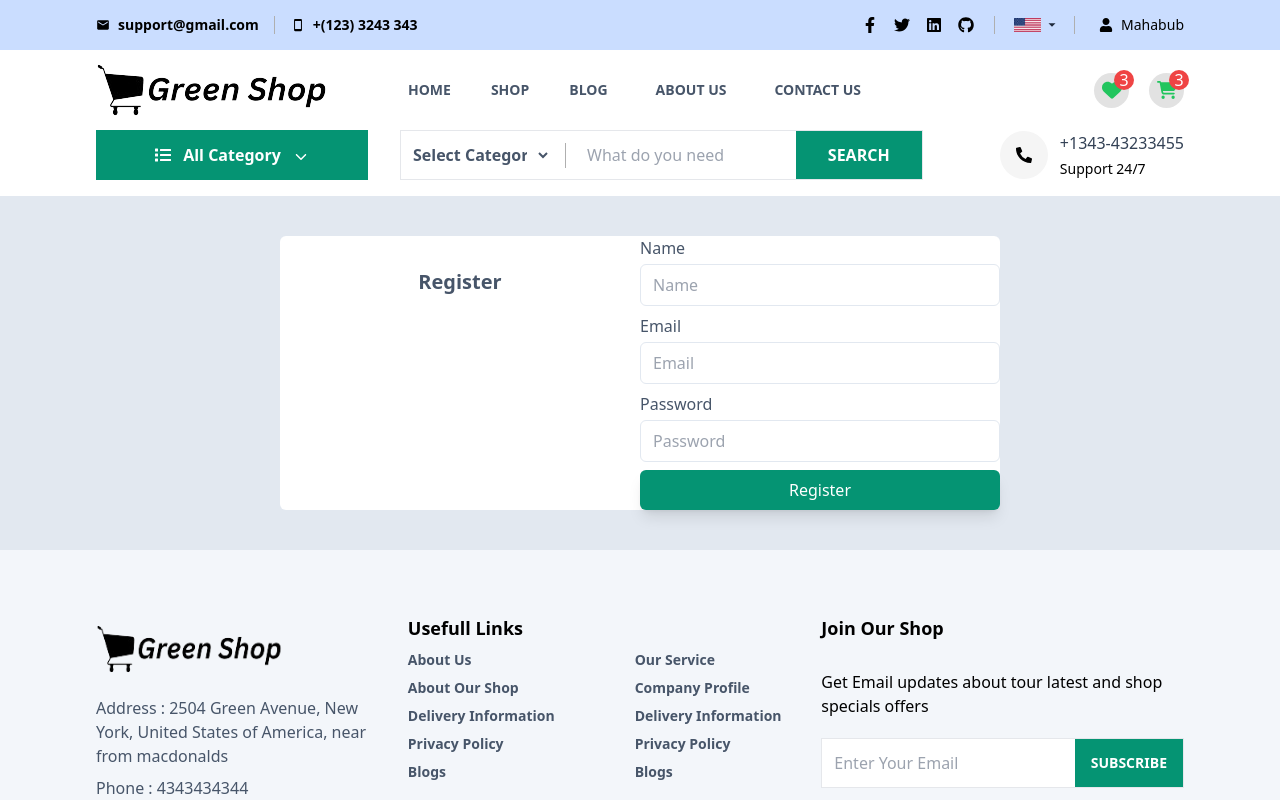
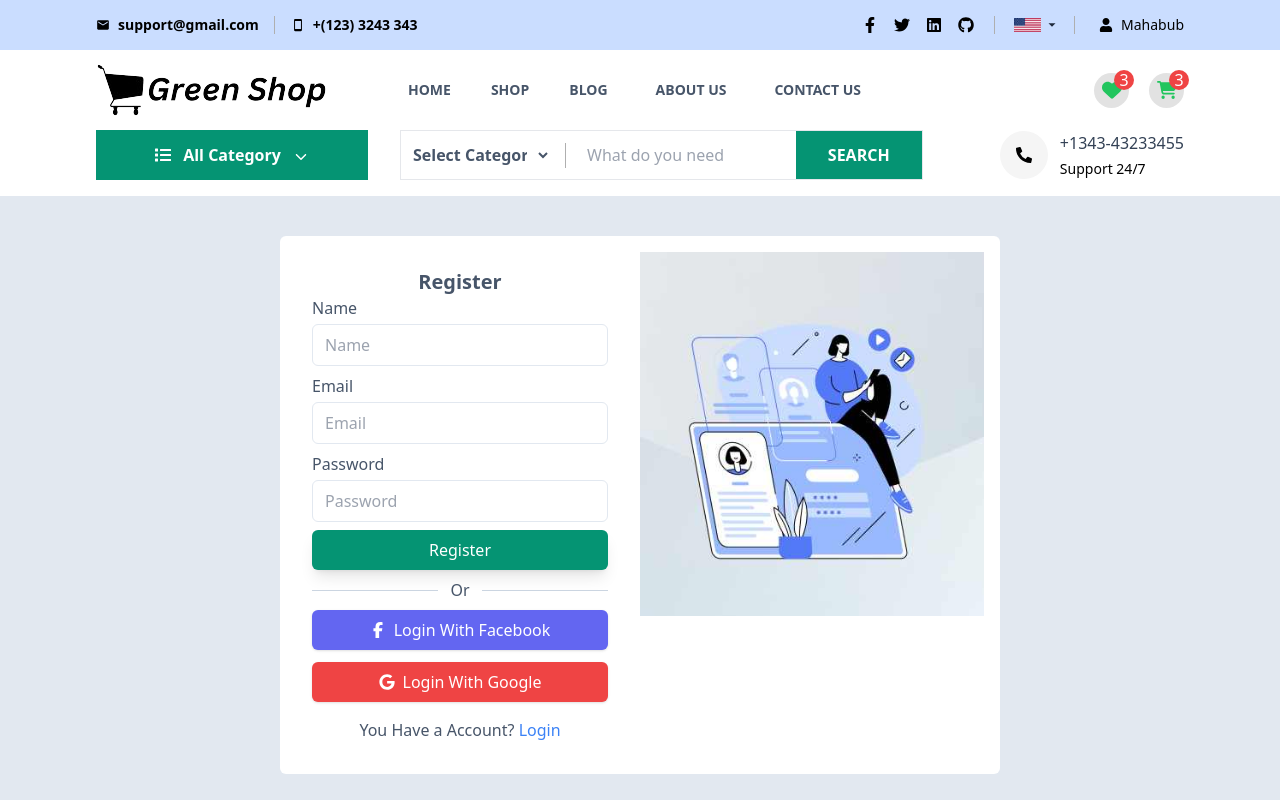
Before and after one commit to webdevmahabub/frontend-mern-multi-vendor-ecommerce, a React (Create React App) app: page /register in a window 1280 px wide. Shown: the top 800 px of the page. Built offline with nearby package versions, Linux system fonts and the light colour scheme.

Commit message:
Customer Login Register Page Design Part 2

```diff
--- a/src/pages/Register.jsx
+++ b/src/pages/Register.jsx
@@ -1,6 +1,10 @@
 import React from 'react';
 import Header from '../components/Header';
 import Footer from '../components/Footer';
+import { FaFacebookF } from "react-icons/fa6";
+import { FaGoogle } from "react-icons/fa6";
+import { Link } from 'react-router-dom';
+
 const Register = () => {
     return (
 
@@ -10,8 +14,7 @@ const Register = () => {
                     <div className='w-full justify-center items-center p-10'>
                         <div className='grid grid-cols-2 w-[60%] mx-auto bg-white rounded-md'>
                             <div className='px-8 py-8'>
-                        <h2 className='text-center w-full text-xl text-slate-600 font-bold'>Register </h2>
-                            </div>
+                            <h2 className='text-center w-full text-xl text-slate-600 font-bold'>Register </h2>
                 <div>
                     <form className='text-slate-600'>
                 <div className='flex flex-col gap-1 mb-2'>
@@ -27,9 +30,29 @@ const Register = () => {
                     <input className='w-full px-3 py-2 border border-slate-200 outline-none focus:border-green-500 rounded-md' type="password" name="password" id="password" placeholder='Password' required />
                 </div>
                 <button className='px-8 w-full py-2 bg-[#059473] shadow-lg hover:shadow-green-500/40 text-white rounded-md'>Register</button>
-                    </form>
+                </form>
+    <div className='flex justify-center items-center py-2'>
+        <div className='h-[1px] bg-slate-300 w-[95%]'> </div>
+        <span className='px-3 text-slate-600'>Or</span>
+        <div className='h-[1px] bg-slate-300 w-[95%]'> </div>
+    </div>
+    <button className='px-8 w-full py-2 bg-indigo-500 shadow hover:shadow-indigo-500/50 text-white rounded-md flex justify-center items-center gap-2 mb-3'>
+        <span><FaFacebookF /> </span>
+        <span>Login With Facebook </span>
+    </button>
+    <button className='px-8 w-full py-2 bg-red-500 shadow hover:shadow-red-500/50 text-white rounded-md flex justify-center items-center gap-2 mb-3'>
+        <span><FaGoogle  /></span>
+        <span>Login With Google </span>
+    </button>
                 </div>
+                <div className='text-center text-slate-600 pt-1'>
+        <p>You Have a Account? <Link className='text-blue-500' to='/login'> Login</Link> </p>
+    </div>
                         </div>
+                        <div className='w-full h-full py-4 pr-4'>
+            <img src="http://localhost:3000/images/login.jpg" alt="" />
+         </div>
+         </div>
                     </div>
                 </div>
 
```
